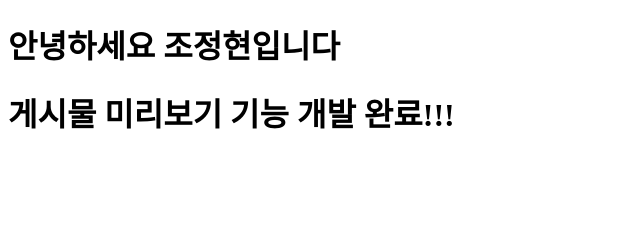
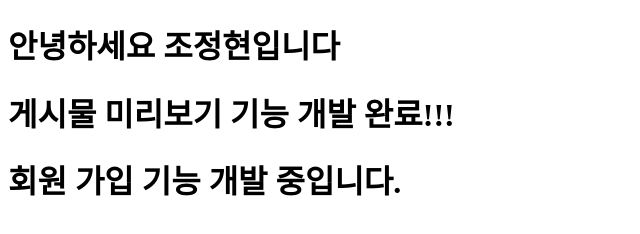
Before and after one commit to AWS-Cloud-School-6/demo-repository, a website: page index.html in a window 1280 px wide. Shown: the whole page, without its empty margins (0-640 px from the left). Drawn offline with Linux system fonts and the light colour scheme.

Commit message:
#31 [Feat]: 회원가입 기능 개발

```diff
--- a/index.html
+++ b/index.html
@@ -10,6 +10,7 @@
 <body>
     <h1>안녕하세요 조정현입니다</h1>
     <h1>게시물 미리보기 기능 개발 완료!!!</h1>
+    <h1>회원 가입 기능 개발 중입니다.</h1>
 </body>
 
 </html>
```
